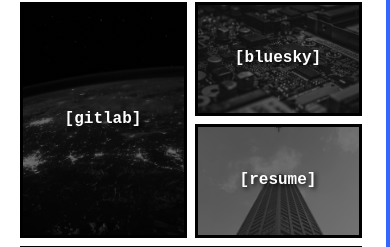
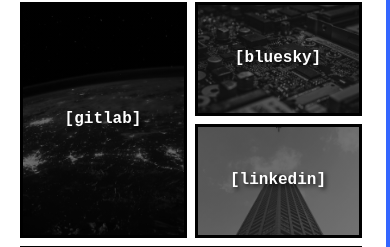
Before and after one commit to johnyatesiv/personal-site, a Vue app: page / in a window 390 px wide. Shown: the part 541-788 px from the top of the page. Built offline with nearby package versions, Linux system fonts and the light colour scheme; a web font is replaced by a local one; what oh-vue-icons would draw is missing.

Commit message:
feat: change resume card to linkedin card

```diff
--- a/src/App.vue
+++ b/src/App.vue
@@ -25,8 +25,8 @@
           <a class="retro-button bluesky" href="https://bsky.app/profile/daguerro.bsky.social" target="_blank" rel="noopener noreferrer">
             [bluesky]
           </a>
-          <a class="retro-button resume" href="https://jyiv-public.s3.us-east-1.amazonaws.com/John+Yates+Resume+2026.docx" target="_blank">
-            [resume]
+          <a class="retro-button linkedin" href="https://www.linkedin.com/in/john-yates-web/" target="_blank" rel="noopener noreferrer">
+            [linkedin]
           </a>
           <a class="retro-button music" href="https://daguerro.bandcamp.com/" target="_blank">
             [music]
@@ -195,7 +195,7 @@
 .github,
 .gitlab,
 .bluesky,
-.resume,
+.linkedin,
 .music {
   background-size: cover;
   background-position: center;
@@ -210,7 +210,7 @@
 .github:hover,
 .gitlab:hover,
 .bluesky:hover,
-.resume:hover,
+.linkedin:hover,
 .music:hover {
   filter: grayscale(0%) brightness(1.1);
 }
@@ -240,8 +240,8 @@
 }
 
 /* Photo: unsplash.com/photo-1494145904049-0dca59b4bbad — Unsplash License */
-.resume {
-  background: linear-gradient(rgba(0, 0, 0, 0.55), rgba(0, 0, 0, 0.55)), url('/bg-resume.jpg') center/cover no-repeat;
+.linkedin {
+  background: linear-gradient(rgba(0, 0, 0, 0.55), rgba(0, 0, 0, 0.55)), url('/bg-linkedin.jpg') center/cover no-repeat;
   color: #ffffff;
   grid-column: span 4;
 }
@@ -317,7 +317,7 @@
     grid-row: span 2;
   }
 
-  .resume {
+  .linkedin {
     grid-column: span 3;
   }
 
@@ -346,7 +346,7 @@
     grid-column: span 1;
   }
 
-  .resume {
+  .linkedin {
     grid-column: span 2;
   }
 
@@ -399,7 +399,7 @@
     grid-row: span 1;
   }
 
-  .resume {
+  .linkedin {
     grid-column: span 1;
     grid-row: span 1;
   }
```
Also changed, not shown: public/bg-linkedin.jpg (renamed from public/bg-resume.jpg).
